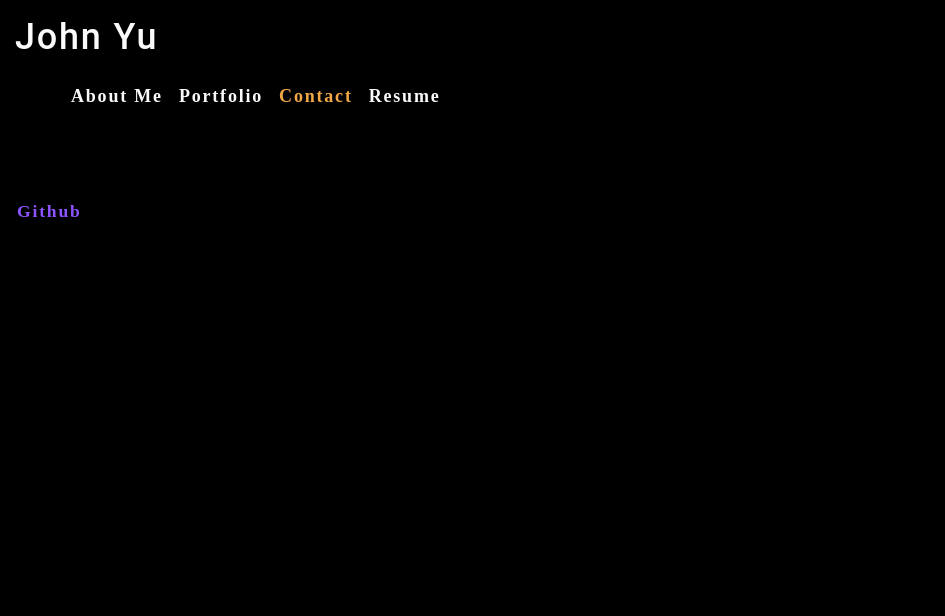
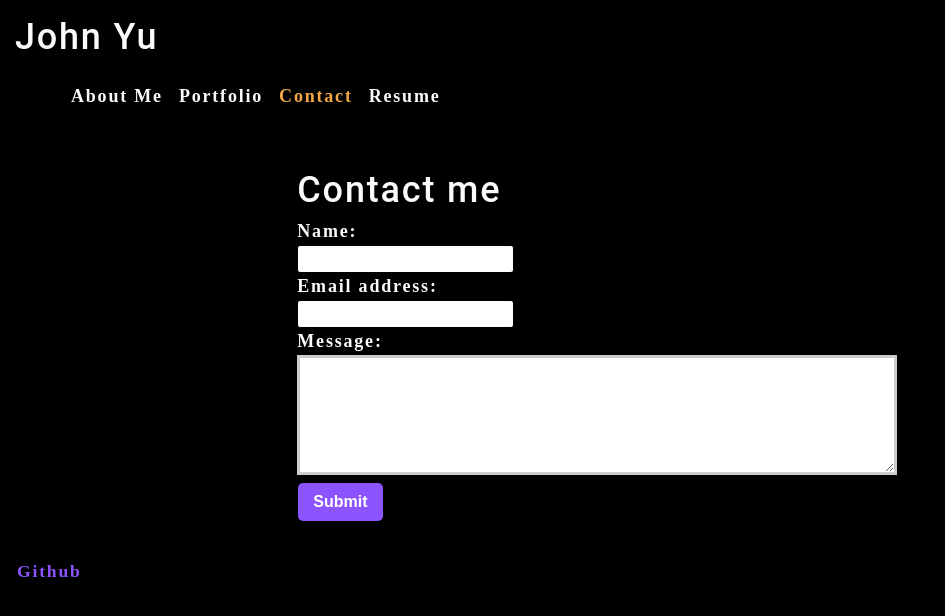
Before and after one commit to John123Yu/portfolio, a React (Create React App) app: page / in a window 1280 px wide. Both pictures are taken after a click on the element "Contact". Shown: the top 616 px of the page, without its empty margins (0-945 px from the left). Built offline with nearby package versions, Linux system fonts and the light colour scheme.

Commit message:
resume contact comp

```diff
--- a/src/App.js
+++ b/src/App.js
@@ -6,6 +6,8 @@ import Header from './components/Header'
 import Footer from './components/Footer'
 import About from './components/About'
 import Portfolio from './components/Porfolio'
+import ContactForm from './components/Contact'
+import Resume from './components/Resume'
 
 const ABOUT_ME = 'About Me'
 const PORTFOLIO = 'Portfolio'
@@ -17,6 +19,7 @@ const StyledPage = styled.div`
   display: flex;
   justify-content: center;
   padding: 20px 50px;
+  height: 400px;
 `
 function App () {
   const [currentCategory, setCurrentCategory] = useState(categories[0])
@@ -31,7 +34,9 @@ function App () {
       <StyledPage>
         {currentCategory === ABOUT_ME && <About />}
         {currentCategory === PORTFOLIO && <Portfolio />}
-        </StyledPage>
+        {currentCategory === CONTACT && <ContactForm />}
+        {currentCategory === RESUME && <Resume />}
+      </StyledPage>
       <Footer />
     </div>
   )
--- /dev/null
+++ b/src/components/Contact/index.js
@@ -0,0 +1,80 @@
+import React, { useState } from 'react'
+import { validateEmail } from '../../utils/helpers'
+
+function ContactForm () {
+  const [formState, setFormState] = useState({
+    name: '',
+    email: '',
+    message: ''
+  })
+  const { name, email, message } = formState
+  const [errorMessage, setErrorMessage] = useState('')
+
+  function handleChange (e) {
+    if (e.target.name === 'email') {
+      const isValid = validateEmail(e.target.value)
+      if (!isValid) {
+        setErrorMessage('Your email is invalid.')
+      } else {
+        setErrorMessage('')
+      }
+    } else {
+      if (!e.target.value.length) {
+        setErrorMessage(`${e.target.name} is required.`)
+      } else {
+        setErrorMessage('')
+      }
+    }
+    if (!errorMessage) {
+      setFormState({ ...formState, [e.target.name]: e.target.value })
+    }
+    console.log('errorMessage', errorMessage)
+  }
+
+  function handleSubmit (e) {
+    e.preventDefault()
+    console.log(formState)
+  }
+  return (
+    <section>
+      <h1 data-testid="h1tag">Contact me</h1>
+      <form id='contact-form' onSubmit={handleSubmit}>
+        <div>
+          <label htmlFor='name'>Name:</label>
+          <input
+            type='text'
+            defaultValue={name}
+            onBlur={handleChange}
+            name='name'
+          />
+        </div>
+        <div>
+          <label htmlFor='email'>Email address:</label>
+          <input
+            type='email'
+            defaultValue={email}
+            name='email'
+            onBlur={handleChange}
+          />
+        </div>
+        <div>
+          <label htmlFor='message'>Message:</label>
+          <textarea
+            name='message'
+            defaultValue={message}
+            onBlur={handleChange}
+            rows='5'
+          />
+        </div>
+        {errorMessage && (
+          <div>
+            <p className='error-text'>{errorMessage}</p>
+          </div>
+        )}
+        <button type='submit'>Submit</button>
+      </form>
+    </section>
+  )
+}
+
+export default ContactForm
--- /dev/null
+++ b/src/components/Resume/index.js
@@ -0,0 +1,24 @@
+import React from 'react'
+
+function Header () {
+  return (
+    <>
+      <section className='my-5'>
+        <h1>Resume</h1>
+        <a href='../../assets/Resume.pdf' download>
+          Click to download
+        </a>
+
+        <h2>Technologies</h2>
+        <p>
+          HTML, CSS, Git, Responsive Web Design, Bootstrap, Angular, React,
+          Redux, SQL, NoSQL, Node, Linux, D3, Leaflet.JS, Highcharts JS, Numpy,
+          Pandas, Scikit-learn, Elasticsearch, Datatables, Google Scripts,
+          Babel, Webpack, AWS
+        </p>
+      </section>
+    </>
+  )
+}
+
+export default Header
```
Also changed, not shown: 1 other file (tests, documents, lock files or other folders).
